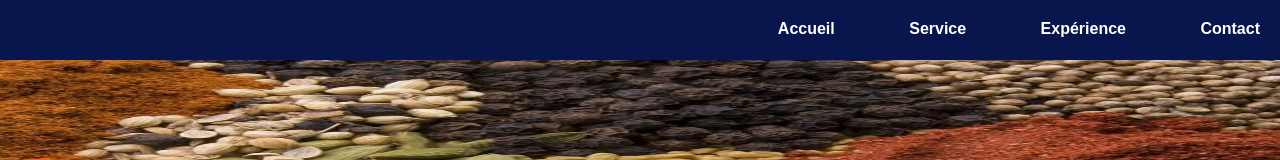
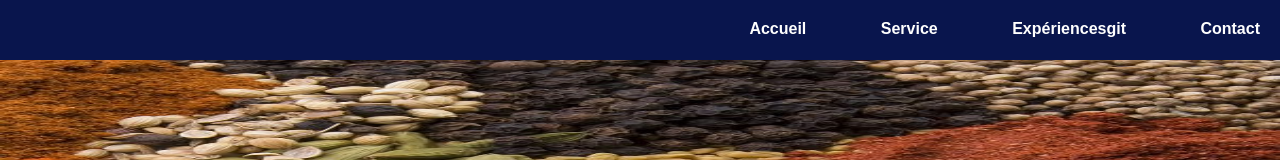
Before and after one commit to Venance-Kaou/template_resto_2, a plain HTML site: page index.html in a window 1280 px wide. Shown: the top 160 px of the page. Drawn offline with Linux system fonts and the light colour scheme.

Commit message:
commit_2

```diff
--- a/index.html
+++ b/index.html
@@ -13,7 +13,7 @@
                <div class="div_li">
                     <li><a href="##">Accueil </a></li>
                     <li><a href="##"> Service </a></li>
-                    <li><a href="##"> Expérience </a></li>
+                    <li><a href="##"> Expériencesgit </a></li>
                     <li><a href="##"> Contact </a></li>
                </div>
           </ul>
```
